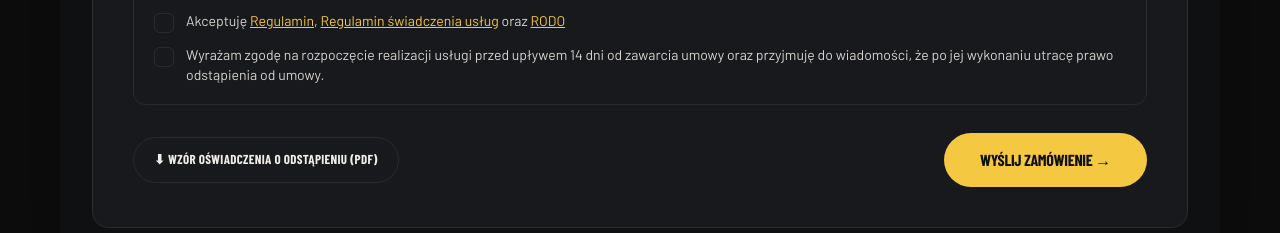
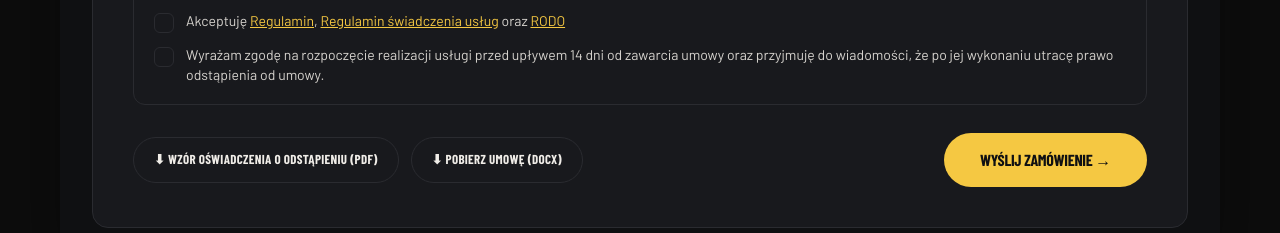
Before and after one commit to JakubPaszko2001/bialgruz-next, a Next.js app: page /toalety-przenosne in a window 1280 px wide. Shown: the part 5200-5433 px from the top of the page. Built offline with nearby package versions, Linux system fonts and the light colour scheme; a web font is replaced by a local one.

Commit message:
umowy docx

```diff
--- a/components/OrderForm.jsx
+++ b/components/OrderForm.jsx
@@ -114,6 +114,27 @@ const TOILET_ADDONS_UMYWALKA = [
 // Limit dojazdu dla toalet: do 100 km cena z listy, powyżej — wycena indywidualna
 const TOILET_FREE_RADIUS_KM = 100;
 
+// Metadane do umowy: czas trwania i liczba serwisów/mies.
+const CONTRACT_META = {
+  t7dni: { days: 7, serwisy: 1 },
+  t1m1s: { months: 1, serwisy: 1 },
+  t1m2s: { months: 1, serwisy: 2 },
+  t1m4s: { months: 1, serwisy: 4 },
+  pkgRemont: { months: 3, serwisy: 2 },
+  pkgStandard: { months: 4, serwisy: 2 },
+  pkgMax: { months: 5, serwisy: 4 },
+};
+
+function computeEndDate(start, meta) {
+  if (!start) return null;
+  const d = new Date(start);
+  if (meta?.days) d.setDate(d.getDate() + meta.days);
+  if (meta?.months) d.setMonth(d.getMonth() + meta.months);
+  return d;
+}
+
+const plDate = (d) => (d ? d.toLocaleDateString("pl-PL") : "");
+
 
 // Tabele Supabase per tryb
 const TABLE_BY_MODE = { kontenery: "Zamówienia", toalety: "ToaletyZamowienia" };
@@ -221,6 +242,7 @@ export default function OrderForm({ mode = "kontenery" }) {
   const [addons, setAddons] = useState({}); // { kosz: true, ... }
   const [consents, setConsents] = useState({ faktura: false, odpady: false, regulamin: false, odstapienie: false });
   const [legalModal, setLegalModal] = useState(null); // "regulamin" | "uslug" | "rodo" | null
+  const [umowaLoading, setUmowaLoading] = useState(false);
   const [fields, setFields] = useState({
     name: "", phone: "", email: "", company: "", address: "", postcode: "", city: "", date: "", quantity: "1", notes: "",
   });
@@ -469,6 +491,60 @@ export default function OrderForm({ mode = "kontenery" }) {
     setAddons({});
     setConsents({ faktura: false, odpady: false, regulamin: false, odstapienie: false });
     clearEstimate();
+  }
+
+  // Wypełnij szablon umowy danymi z formularza i pobierz jako DOCX
+  async function downloadUmowa() {
+    setUmowaLoading(true);
+    try {
+      const html = await (await fetch("/Umowa.html")).text();
+      const qty = Math.max(1, parseInt(fields.quantity, 10) || 1);
+      const meta = CONTRACT_META[currentType] || {};
+      const start = fields.date ? new Date(fields.date) : null;
+      const addr = useCoords
+        ? coordsInput.trim()
+        : [fields.address.trim(), `${fields.postcode.trim()} ${fields.city.trim()}`.trim()].filter(Boolean).join(", ");
+      const typeLabel = svc?.isPackage ? "wg pakietu" : TOILET_TYPES.find((t) => t.key === toiletType)?.label || "";
+      const equip = availableAddons.filter((a) => addons[a.key]).map((a) => a.label).join(", ") || "Brak";
+      const jednostkowa = svc?.isPackage ? svc.base : (svc?.base ?? 0) + unitAddonsTotal;
+      const laczna = estimatedPrice != null ? estimatedPrice : jednostkowa * qty + orderAddonsTotal;
+
+      const data = {
+        data_awarcia: plDate(new Date()),
+        nr_umowy: "",
+        zleceniodawca_nazwa: fields.company.trim() || fields.name.trim(),
+        zleceniodawca_nip: fields.company.trim(),
+        zleceniodawca_adres: addr,
+        zleceniodawca_tel: fields.phone.trim(),
+        zleceniodawca_email: fields.email.trim(),
+        lokalizajca: addr,
+        ilosc_kabin: String(qty),
+        typ_kabiny: typeLabel,
+        wyposazenie: equip,
+        liczba_serwisow: meta.serwisy ? String(meta.serwisy) : "",
+        data_podstawienia: plDate(start),
+        data_zakonczenia: plDate(computeEndDate(start, meta)),
+        cena_jednostkowa: String(jednostkowa),
+        cena_laczna: String(laczna),
+      };
+
+      const filled = html.replace(/\{\{(\w+)\}\}/g, (_, k) => (data[k] != null ? data[k] : ""));
+      const { asBlob } = await import("html-docx-js/dist/html-docx");
+      const blob = asBlob(filled);
+      const url = URL.createObjectURL(blob);
+      const a = document.createElement("a");
+      a.href = url;
+      a.download = "umowa-BIALGRUZ.docx";
+      document.body.appendChild(a);
+      a.click();
+      a.remove();
+      URL.revokeObjectURL(url);
+    } catch (err) {
+      console.error("Błąd generowania umowy:", err);
+      setSubmitError("Nie udało się wygenerować umowy DOCX.");
+    } finally {
+      setUmowaLoading(false);
+    }
   }
 
   return (
@@ -819,6 +895,7 @@ export default function OrderForm({ mode = "kontenery" }) {
                 <p className="mt-5 text-[14px] text-[#f04a4a]">{submitError}</p>
               )}
               <div className="mt-7 flex flex-wrap items-center justify-between gap-4">
+                <div className="flex flex-wrap gap-3">
                   <a
                     href="/odstapienie.pdf"
                     download
@@ -826,6 +903,17 @@ export default function OrderForm({ mode = "kontenery" }) {
                   >
                     ⬇ Wzór oświadczenia o odstąpieniu (PDF)
                   </a>
+                  {isToilet && (
+                    <button
+                      type="button"
+                      onClick={downloadUmowa}
+                      disabled={umowaLoading}
+                      className="inline-flex items-center gap-2 rounded-full border border-[#2a2b30] px-5 py-3 font-display text-[13px] font-bold uppercase tracking-[0.3px] text-[#f0ede8] transition-all hover:border-gold hover:text-gold disabled:cursor-not-allowed disabled:opacity-60"
+                    >
+                      {umowaLoading ? "Generowanie…" : "⬇ Pobierz umowę (DOCX)"}
+                    </button>
+                  )}
+                </div>
                 <button
                   onClick={submit}
                   disabled={submitting}
--- a/package.json
+++ b/package.json
@@ -11,6 +11,7 @@
   "dependencies": {
     "@supabase/supabase-js": "^2.110.2",
     "framer-motion": "^11.3.19",
+    "html-docx-js": "^0.3.1",
     "jspdf": "^4.2.1",
     "jspdf-autotable": "^5.0.8",
     "next": "^14.2.32",
```
Also changed, not shown: 1 other file (tests, documents, lock files or other folders). Lines whose indentation alone changed are shown as unchanged.
